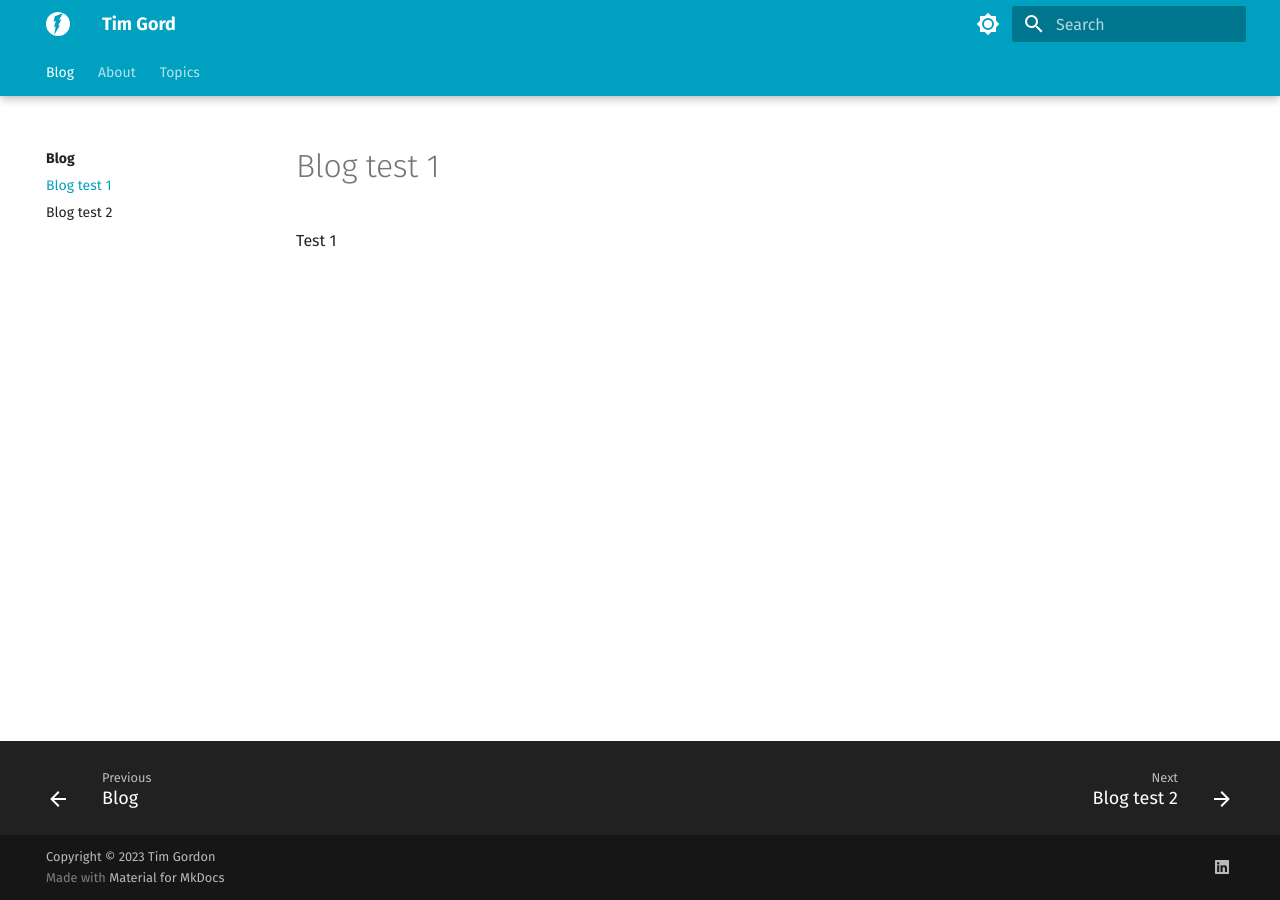
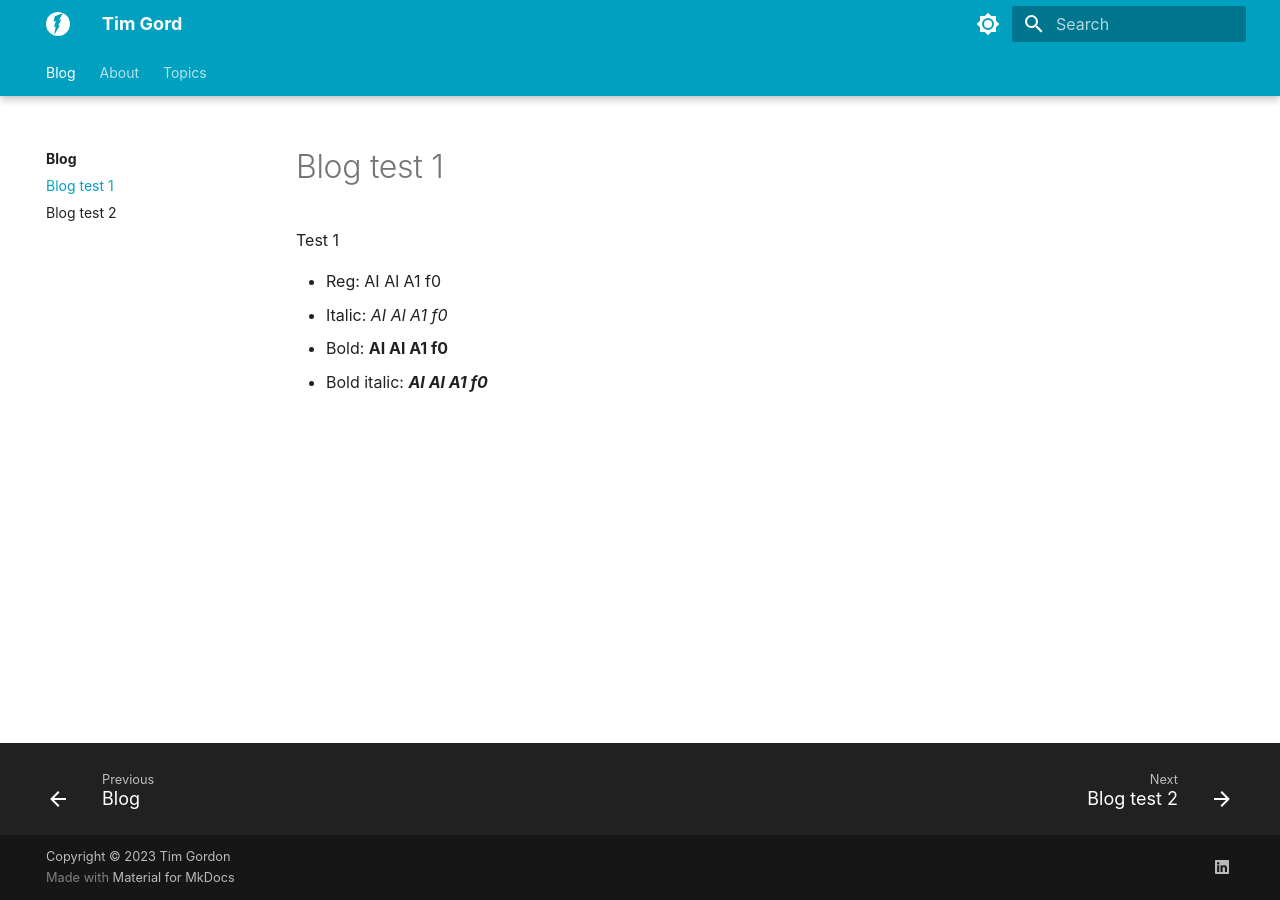
Before and after one commit to TimGord/TimGord.github.io, an MkDocs documentation site: the page built from docs/_blog/2023/blog-test-1.md, in a window 1280 px wide. Built offline with MkDocs 1.6.1 and Material for MkDocs 9.7.7, drawn with Linux system fonts in a browser that asks for light colours; some web fonts are replaced.

Commit message:
Added Lisnoti font

```diff
--- a/docs/_blog/2023/blog-test-1.md
+++ b/docs/_blog/2023/blog-test-1.md
@@ -8,3 +8,8 @@ tags:
 # Blog test 1
 
 Test 1
+
+- Reg: AI Al A1 f0
+- Italic: *AI Al A1 f0*
+- Bold: **AI Al A1 f0**
+- Bold italic: ***AI Al A1 f0***
--- a/docs/stylesheets/extra.css
+++ b/docs/stylesheets/extra.css
@@ -1,9 +1,19 @@
-/* Precise Teal */
+@font-face {
+  font-family: "Lisnoti";
+  src: url("fonts/Lisnoti.woff2");
+}
+
 :root {
+  /* Precise Teal */
   --md-primary-fg-color:        #00A0C0;
   --md-primary-fg-color--light: #00C1EE;
   --md-primary-fg-color--dark:  #0080A0;
+
+  /* Use Lisnoti font */
+  --md-text-font: "Lisnoti";
+  --md-code-font: "Lisnoti";
 }
+
 
 ::selection {
   color: #000;
--- a/mkdocs.yml
+++ b/mkdocs.yml
@@ -19,7 +19,7 @@ theme:
   logo: assets/FlashIcon.svg
   favicon: assets/favicon.svg
 
-  # See https://squidfunk.github.io/mkdocs-material/setup/changing-the-fonts/
+  # See https://squidfunk.github.io/mkdocs-material/setup/changing-the-fonts/#customization
   font:
     text: Fira Sans
     code: Fira Code
```
Also changed, not shown: docs/fonts/Lisnoti-Bold.woff2 (added), docs/fonts/Lisnoti-BoldItalic.woff2 (added), docs/fonts/Lisnoti-Italic.woff2 (added), docs/fonts/Lisnoti-Regular.woff2 (added).
